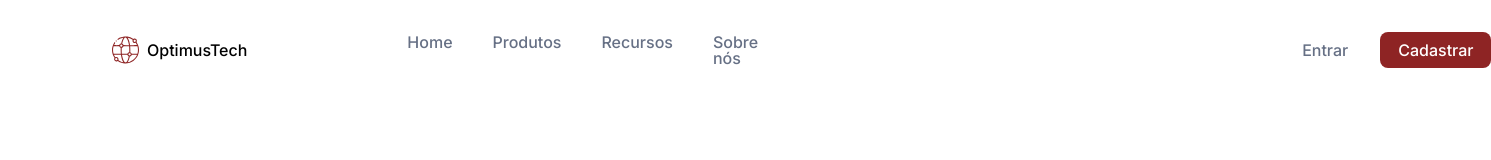
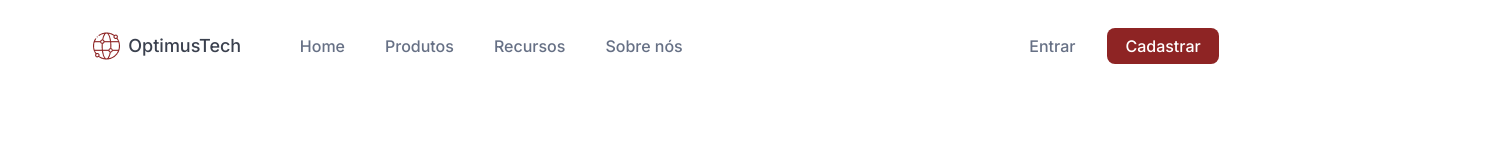
Before and after one commit to mabemoreira/7-days-html-css, a plain HTML site: page index.html in a window 1280 px wide. Shown: the whole page, 1491 px wide, since content can reach past the window. Drawn offline with Linux system fonts and the light colour scheme.

Commit message:
refazendo header

```diff
--- a/index.html
+++ b/index.html
@@ -4,32 +4,29 @@
     <meta charset="UTF-8">
     <meta name="viewport" content="width=device-width, initial-scale=1.0">
     <link rel="stylesheet" href="./styles/reset.css">
-    <link rel="stylesheet" href="styles/styles.css">
+    <link rel="stylesheet" href="./styles/styles.css">
     <title>OptimusTech</title>
-
 </head>
-
 <body>
     <header class="cabecalho">
-        <nav class="cabecalho__menu">
-            <div class="cabecalho__logo">
-                <img src="./img/worldwide 1 (Traced).svg" alt="Logo da OptimusTech" class="logo__imagem">
-                <h1 class="logo__titulo">OptimusTech</h1>
+        <nav class="cabecalho__navegacao">
+            <div class="navegacao__logo">
+                <img src="./images/worldwide 1 (Traced).png" alt ="Logo da Optimus Tech" class="logo__imagem">
+                <h1 class="logo__texto">OptimusTech</h1>
             </div>
 
-            <div class="cabecalho__menu__links">
-                <a href="#" class="menu__link">Home</a>
-                <a href="#" class="menu__link">Produtos</a>
-                <a href="#" class="menu__link">Recursos</a>
-                <a href="#" class="menu__link">Sobre nós</a>
+            <div class="cabecalho__botoes">
+                <a href="#" class="cabecalho__botao">Home</a>
+                <a href="#" class="cabecalho__botao">Produtos</a>
+                <a href="#" class="cabecalho__botao">Recursos</a>
+                <a href="#" class="cabecalho__botao">Sobre nós</a>
             </div>
 
-            <div class="cabecalho__menu__botoes">
-                <a href="#" class="menu__link">Entrar</a>
-                <a href="#" class="menu__botao">Cadastrar</a>
+            <div class="botoes__login">
+                <a href="#" class="cabecalho__botao">Entrar</a>
+                <a href="#" class="botao__cadastrar">Cadastrar</a>
             </div>
         </nav>
     </header>
 </body>
-
 </html>
--- a/styles/header.css
+++ b/styles/header.css
@@ -1,62 +1,62 @@
-.cabecalho{
-    font-family: var(--fonte-principal);
-    font-weight: 500;
+.cabecalho__navegacao{
+    display: flex;
+    align-items: center;
+    justify-content: space-around;
 }
 
-.cabecalho__menu{
+.navegacao__logo{
+    display: flex;
+    align-items: center;
+    gap: 0.5rem;;
+    font-size: 1.125rem;
+    padding: 2rem;
+    color: var(--cor-titulo);
+    margin-left: 3rem;
+}
+
+.navegacao__logo img{
+    width: 1,7rem;
+}
+
+.cabecalho__botoes{
     display:flex;
     align-items: center;
-    margin: 2em 0;
+    gap: 2.5rem;
 }
 
-.cabecalho__logo{
-    display:flex;
-    align-items: center;
-    gap: 0.5em;
-    margin-left: 7em;
+.cabecalho__botao{
+    text-decoration: none;
+    color: var(--cor-nav);
 }
 
-.cabecalho__logo__titulo{
-    color: var(--cor-titulo);
-    font-size: 18px;
+.botoes__login{
+    display: flex;
+    align-items: center;
+    gap: 2rem;
+    margin-left: 20rem;
+    margin-right: 3rem;
 }
 
-.cabecalho__logo__imagem{
-    width:27px;
+.botao__cadastrar{
+    text-decoration:none;
+    background-color: var(--vermelho);
+    color: var(--cor-fundo);
+    padding: 0.625rem 1.125rem;
+    border-radius: 0.5rem;
 }
 
-.cabecalho__menu__links{
-    margin: 0 34em 0 10em;
-    display: flex;
-    gap: 2.5em;
+.botao__cadastrar:hover{
+    background-color: #d14747;
 }
 
-.cabecalho__menu__botoes{
-    display: flex;
-    gap:2em;
-    align-items: center;
+.botao__cadastrar:active{
+    background-color: var(--vermelho);
 }
 
-.menu__botao{
-    text-decoration: none;
-    background-color: var(--vermelho);
-    color: var(--cor-fundo);
-    border-radius: 0.5em;
-    padding: 10px 18px;
+.cabecalho__botao:hover{
+    color: var(--vermelho);
 }
 
-.menu__link{
+.cabecalho__botao:active{
     color: var(--cor-nav);
-    text-decoration: none;
-    font-size: 16px;
 }
-
-.menu__botao:hover{
-    color: var(--vermelho);
-    background-color: var(--cor-fundo);
-    border: 0.5px solid var(--vermelho);
-}
-
-.menu__link:hover{
-    color: var(--vermelho);
-}
--- a/styles/reset.css
+++ b/styles/reset.css
@@ -19,8 +19,8 @@ time, mark, audio, video {
 	margin: 0;
 	padding: 0;
 	border: 0;
+	font-size: 100%;
 	font: inherit;
-	font-size: 100%;
 	vertical-align: baseline;
 }
 /* HTML5 display-role reset for older browsers */
--- a/styles/styles.css
+++ b/styles/styles.css
@@ -10,7 +10,7 @@
     --cor-nav: #667085;
 }
 
-.body{
+body{
     background-color: var(--cor-fundo);
     font-family: var(--fonte-principal);
     font-size: 16px;
```
Also changed, not shown: images/worldwide 1 (Traced).png (added), img/worldwide 1 (Traced).svg (deleted), 2 other files.
